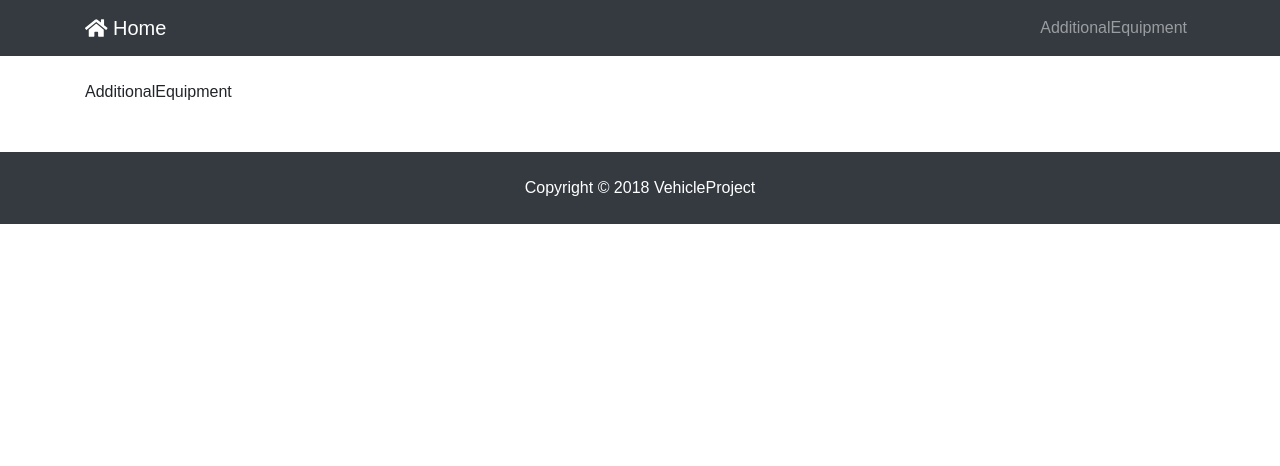
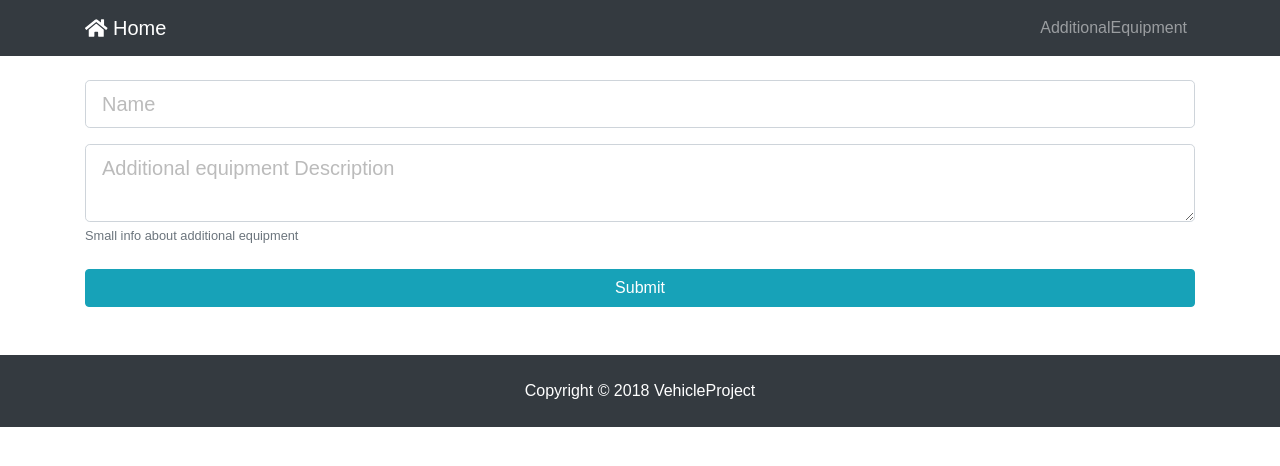
Before and after one commit to isapina/VehicleProject, a React (Create React App) app in the folder client/: page /add-additional-equipment in a window 1280 px wide. Shown: the top 466 px of the page. Built offline with nearby package versions, Linux system fonts and the light colour scheme.

Commit message:
Set up axios, and tested first post

```diff
--- a/client/package.json
+++ b/client/package.json
@@ -3,6 +3,8 @@
   "version": "0.1.0",
   "private": true,
   "dependencies": {
+    "axios": "^0.18.0",
+    "classnames": "^2.2.6",
     "mobx": "^5.0.5",
     "mobx-react": "^5.2.5",
     "prop-types": "^15.6.2",
--- /dev/null
+++ b/client/src/axios.js
@@ -0,0 +1,11 @@
+import axios from 'axios';
+
+const instance = axios.create({
+  baseURL: 'http://localhost:54191/'
+});
+
+instance.defaults.headers.common = {
+  'Access-Control-Allow-Origin': '*'
+}
+
+export default instance;
--- a/client/src/components/AdditionalEquipment.js
+++ b/client/src/components/AdditionalEquipment.js
@@ -1,9 +1,60 @@
-import React from 'react';
+import React, { Component } from 'react';
+import axios from '../axios';
 
-const AdditionalEquipment = (props) => (
-  <div>
-    AdditionalEquipment
-  </div>
-);
+import TextFieldGroup from './common/TextFieldGroup';
+import TextAreaFieldGroup from './common/TextAreaFieldGroup';
+
+class AdditionalEquipment extends Component {
+  state = {
+    name: '',
+    description: '',
+    errors: {}
+  }
+
+  onSubmit = async (e) => {
+    e.preventDefault();
+
+    const data = [{
+      name: this.state.name,
+      description: this.state.description
+    }];
+
+    try {
+      const res = await axios.post('/api/additional-equipments', data);
+      this.props.history.push('/');
+    } catch (error) {
+      this.setState({ errors: error.response.data });
+    }
+  }
+
+  onChange = (e) => {
+    this.setState({ [e.target.name]: e.target.value });
+  }
+
+  render() {
+    const { errors } = this.state;
+
+    return (
+      <form onSubmit={this.onSubmit}>
+        <TextFieldGroup
+          name="name"
+          placeholder="Name"
+          value={this.state.name}
+          onChange={this.onChange}
+          error={errors.message}
+        />
+        <TextAreaFieldGroup
+          placeholder="Additional equipment Description"
+          name="description"
+          value={this.state.description}
+          onChange={this.onChange}
+          info="Small info about additional equipment"
+        />
+
+        <input type="submit" className="btn btn-info btn-block mt-4" value="Submit" />
+      </form>
+    );
+  }
+};
 
 export default AdditionalEquipment;
--- /dev/null
+++ b/client/src/components/common/TextAreaFieldGroup.js
@@ -0,0 +1,37 @@
+import React from 'react';
+import classnames from 'classnames';
+import PropTypes from 'prop-types';
+
+const TextAreaFieldGroup = ({
+  name,
+  placeholder,
+  value,
+  error,
+  info,
+  onChange,
+}) => {
+  return (
+    <div className="form-group">
+      <textarea
+        className={classnames('form-control form-control-lg', { 'is-invalid': error })}
+        placeholder={placeholder}
+        name={name}
+        value={value}
+        onChange={onChange}
+      />
+      {info && <small className="form-text text-muted">{info}</small>}
+      {error && <div className="invalid-feedback">{error}</div>}
+    </div>
+  );
+};
+
+TextAreaFieldGroup.propTypes = {
+  name: PropTypes.string.isRequired,
+  placeholder: PropTypes.string,
+  value: PropTypes.string.isRequired,
+  error: PropTypes.string,
+  info: PropTypes.string,
+  onChange: PropTypes.func.isRequired,
+};
+
+export default TextAreaFieldGroup;
--- /dev/null
+++ b/client/src/components/common/TextFieldGroup.js
@@ -0,0 +1,47 @@
+import React from 'react';
+import classnames from 'classnames';
+import PropTypes from 'prop-types';
+
+const TextFieldGroup = ({
+  name,
+  placeholder,
+  value,
+  error,
+  info,
+  type,
+  onChange,
+  disabled
+}) => {
+  return (
+    <div className="form-group">
+      <input
+        type={type}
+        className={classnames('form-control form-control-lg', { 'is-invalid': error })}
+        placeholder={placeholder}
+        name={name}
+        value={value}
+        onChange={onChange}
+        disabled={disabled}
+      />
+      {info && <small className="form-text text-muted">{info}</small>}
+      {error && <div className="invalid-feedback">{error}</div>}
+    </div>
+  );
+};
+
+TextFieldGroup.propTypes = {
+  name: PropTypes.string.isRequired,
+  placeholder: PropTypes.string,
+  value: PropTypes.string.isRequired,
+  error: PropTypes.string,
+  info: PropTypes.string,
+  type: PropTypes.string.isRequired,
+  onChange: PropTypes.func.isRequired,
+  disabled: PropTypes.string
+};
+
+TextFieldGroup.defaultProps = {
+  type: 'text'
+};
+
+export default TextFieldGroup;
--- a/client/src/components/layout/Navbar.js
+++ b/client/src/components/layout/Navbar.js
@@ -7,7 +7,7 @@ class Navbar extends Component {
       <nav className="navbar navbar-expand-sm navbar-dark bg-dark mb-4">
         <div className="container">
           <Link to="/" className="navbar-brand">
-            <i class="fas fa-home"></i> Home
+            <i className="fas fa-home"></i> Home
           </Link>
           <button className="navbar-toggler" type="button" data-toggle="collapse" data-target="#mobile-nav">
             <span className="navbar-toggler-icon" />
```
